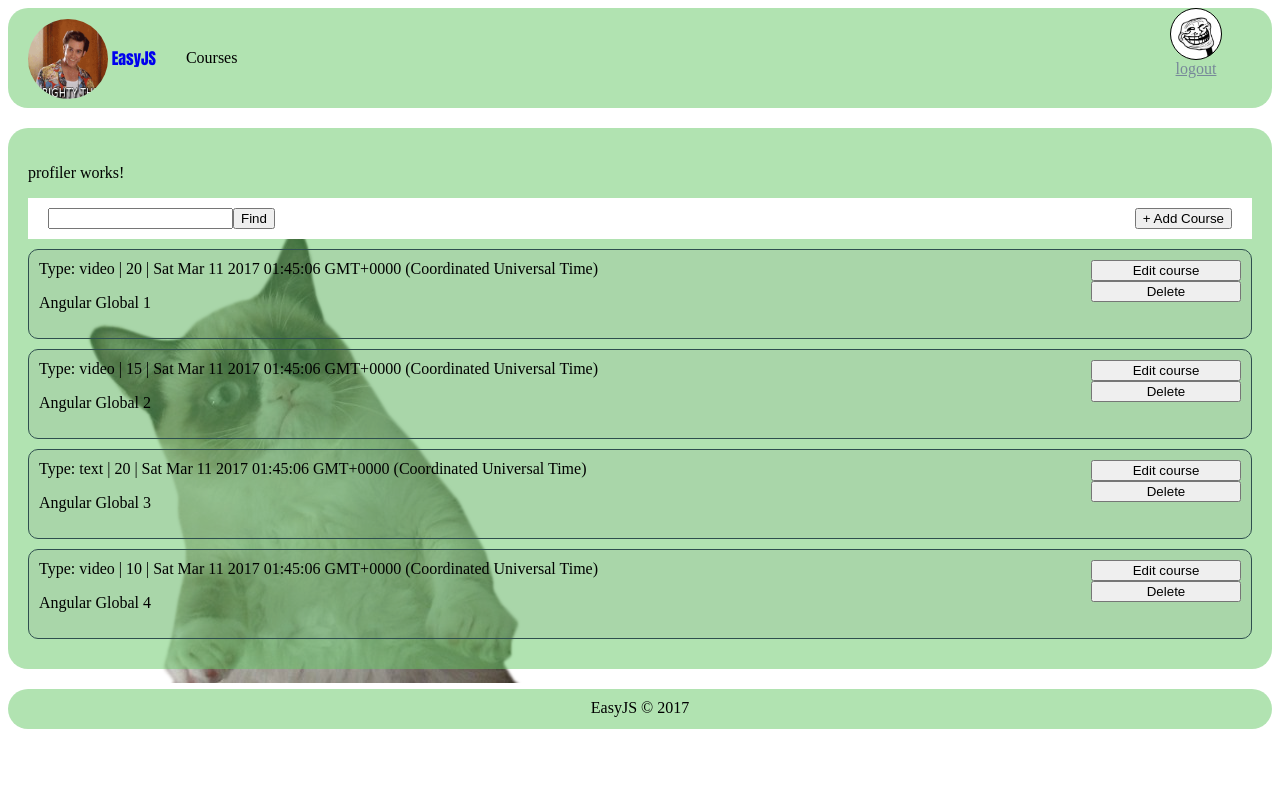
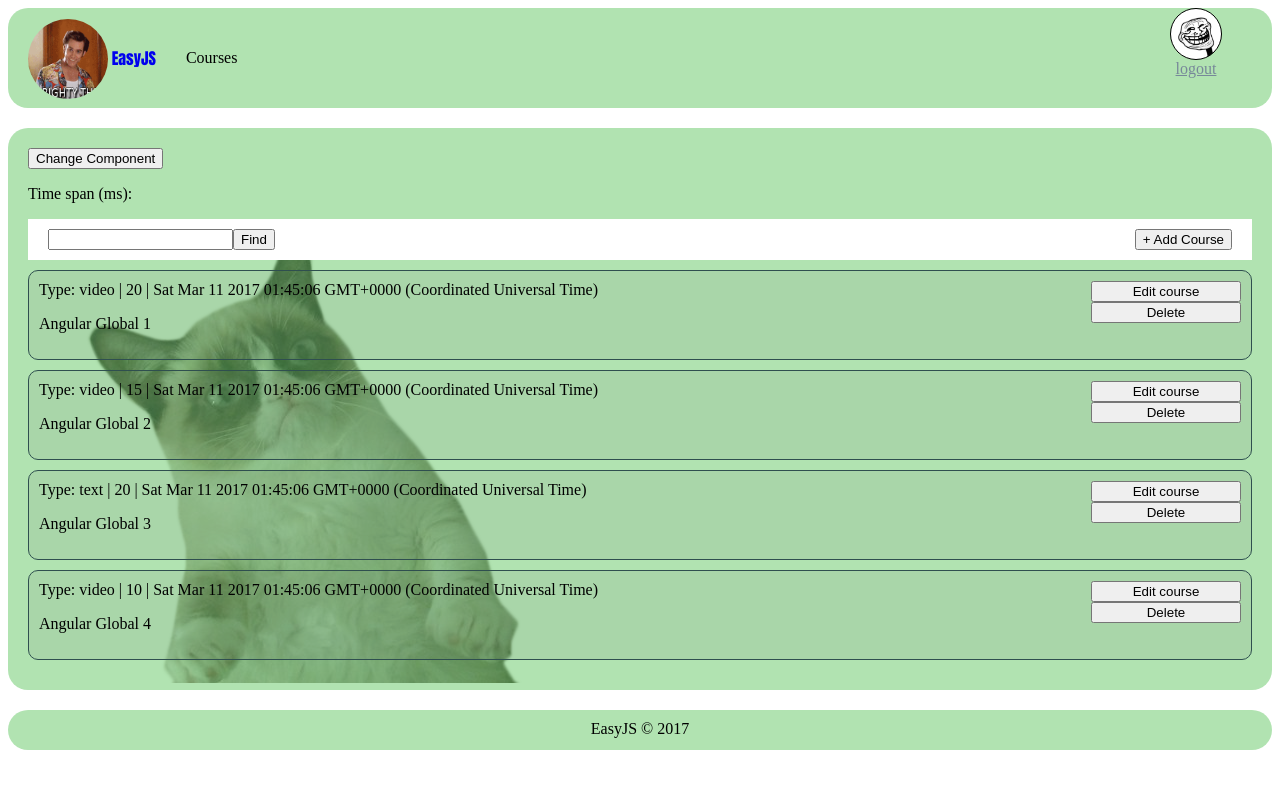
Before and after one commit to Mishurin/ng2-global, an Angular app in the folder webapp/: page /login in a window 1280 px wide. Both pictures are taken after a click on the button "Log In". Shown: the top 788 px of the page. Built offline with nearby package versions, Linux system fonts and the light colour scheme.

Commit message:
Added  timespan info and zone subscibtions.

```diff
--- a/webapp/src/app/base/profiler/profiler.component.html
+++ b/webapp/src/app/base/profiler/profiler.component.html
@@ -1,3 +1,8 @@
-<p>
-  profiler works!
-</p>
+<div class="clearfix">
+    <button type="button" (click)="makeChanges()">Change Component</button>
+    <div class="info">
+        <p>
+            Time span (ms): {{ getTimeSpan() }}
+        </p>
+    </div>
+</div>
--- a/webapp/src/app/base/profiler/profiler.component.ts
+++ b/webapp/src/app/base/profiler/profiler.component.ts
@@ -1,16 +1,35 @@
-import { Component, OnInit, ChangeDetectionStrategy } from '@angular/core';
+import { Component, OnInit, ChangeDetectionStrategy, NgZone, ChangeDetectorRef } from '@angular/core'
 
 @Component({
-  selector: 'app-profiler',
-  templateUrl: './profiler.component.html',
-  styleUrls: ['./profiler.component.css'],
-  changeDetection: ChangeDetectionStrategy.OnPush
+    selector: 'app-profiler',
+    templateUrl: './profiler.component.html',
+    styleUrls: ['./profiler.component.css'],
 })
 export class ProfilerComponent implements OnInit {
 
-  constructor() { }
+    public stable: Date = null
+    public unstable: Date = null
+    public mutable: Object = null;
 
-  ngOnInit() {
-  }
+    constructor(private zone: NgZone, private cd: ChangeDetectorRef) {
+
+    }
+
+    ngOnInit() {
+        this.zone.onUnstable.subscribe(() => {
+            this.unstable = new Date()
+            console.log('Unstable:', this.unstable)
+        })
+        this.zone.onStable.subscribe(() => {
+            this.stable = new Date()
+            console.log('Stable:', this.stable)
+        })
+    }
+
+    makeChanges() { }
+
+    getTimeSpan(): number {
+        return this.stable && this.unstable ? (this.stable.getMilliseconds() - this.unstable.getMilliseconds()) : null;
+    }
 
 }
```
Also changed, not shown: 1 other file (tests, documents, lock files or other folders).
